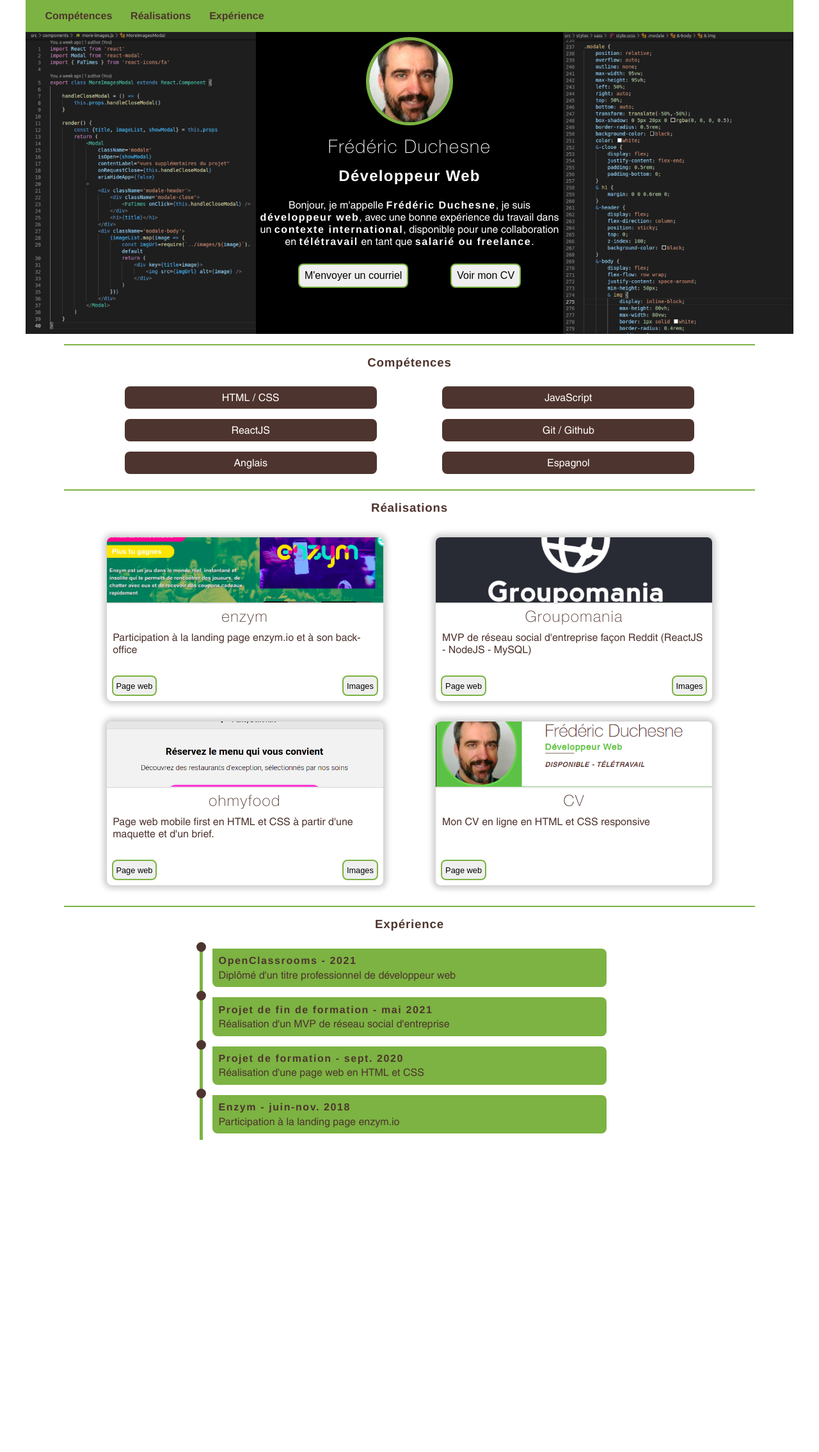
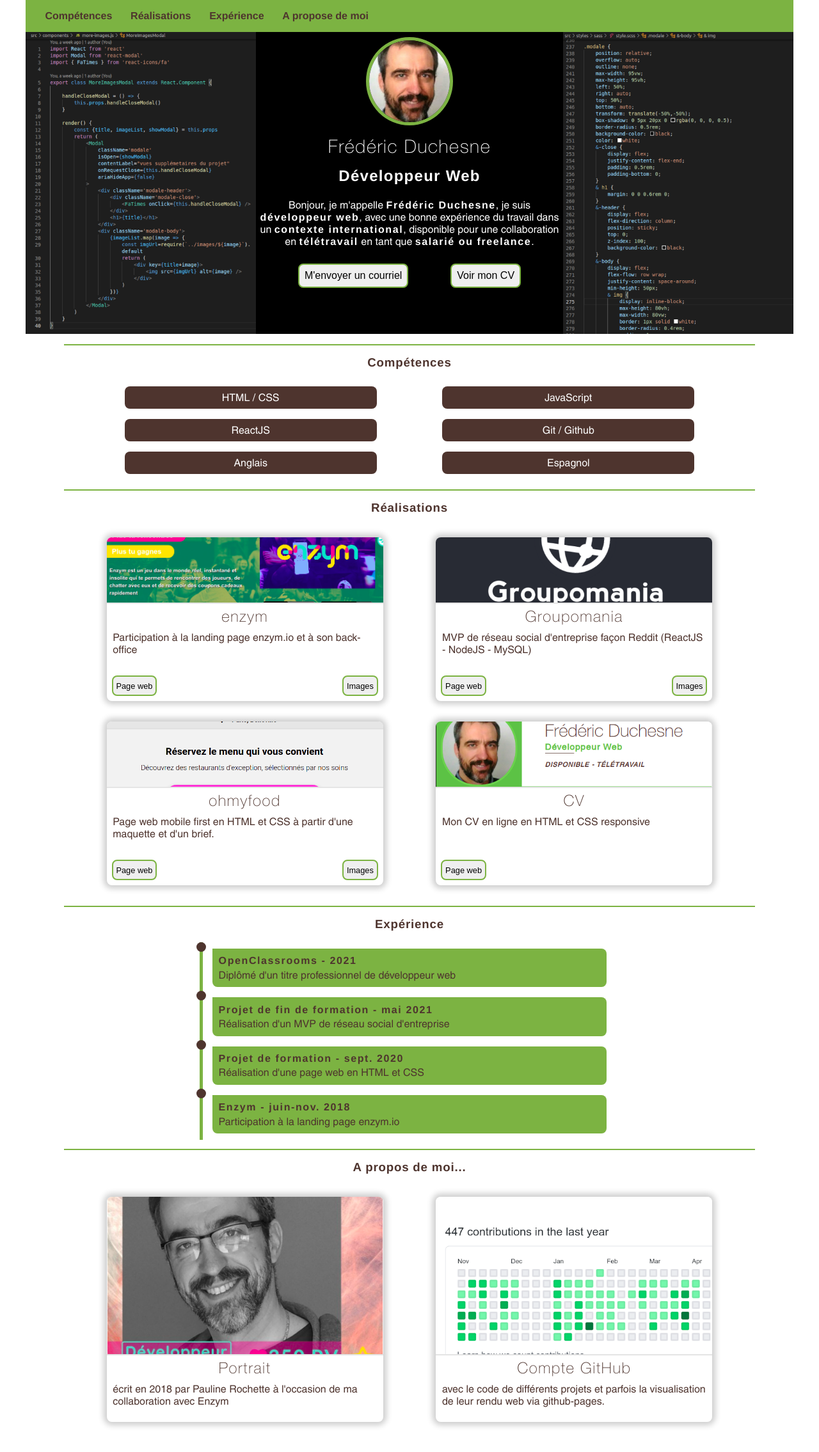
Before and after one commit to Ethnolatin/portfolio, a React (Create React App) app: page / in a window 1280 px wide. Shown: the whole page at 64% size. Before the commit the page ends 1782 px from the top, so only its background shows below. Built offline with nearby package versions, Linux system fonts and the light colour scheme.

Commit message:
add about-me section

```diff
--- a/src/App.js
+++ b/src/App.js
@@ -4,7 +4,7 @@ import { Header } from './components/header'
 import { Skills } from './components/skills'
 import { Experience } from './components/experience'
 import { Achievements } from './components/achievements'
-// import { AboutMe } from './components/about-me'
+import { AboutMe } from './components/about-me'
 
 
 function App() {
@@ -16,7 +16,7 @@ function App() {
       <Skills />
       <Achievements />
       <Experience />
-      {/* <AboutMe /> */}
+      <AboutMe />
     </main>
   )
 }
--- /dev/null
+++ b/src/components/about-me.js
@@ -0,0 +1,42 @@
+const items = [
+    {
+        imgName: 'portrait.png',
+        title: 'Portrait',
+        description: "écrit en 2018 par Pauline Rochette à l'occasion de ma collaboration avec Enzym",
+        linkUrl: 'https://medium.com/enzym-fr/fred-d%C3%A9veloppeur-junior-297c39129f6a',
+    },
+    {
+        imgName: 'github.png',
+        title: 'Compte GitHub',
+        description: 'avec le code de différents projets et parfois la visualisation de leur rendu web via github-pages.',
+        linkUrl: 'https://github.com/Ethnolatin'
+    }
+]
+
+export const AboutMe = () => {
+    return (
+        <section id="aboutMe">
+            <h3>A propos de moi...</h3>
+            <div className='list items'>
+                {items.map((item, index) => {
+                    const imgUrl=require(`../images/${item.imgName}`).default
+                    return (
+                        <div
+                            key={index}
+                            className='card items'
+                            onClick={() => {window.open(`${item.linkUrl}`, '_blank')}}
+                        >
+                            <div className="card-header">
+                                <img src={imgUrl} alt={item.title} />
+                            </div>
+                            <div className="card-body">
+                                <h1>{item.title}</h1>
+                                <p>{item.description}</p>
+                            </div>
+                        </div>
+                    )
+                })}
+            </div>
+        </section>
+    )
+}
--- a/src/components/navbar.js
+++ b/src/components/navbar.js
@@ -54,6 +54,18 @@ export class Navbar extends React.Component {
                                 Expérience
                             </Link>
                         </li>
+                        <li>
+                            <Link
+                                to="aboutMe"
+                                spy={true}
+                                smooth={true}
+                                duration={500}
+                                className='navbar-link'
+                                activeClass='active'
+                            >
+                                A propose de moi
+                            </Link>
+                        </li>
                     </ul>
 
                     </div>
--- a/src/styles/css/style.css
+++ b/src/styles/css/style.css
@@ -11,6 +11,7 @@
 body {
   max-width: 1200px;
   margin: auto;
+  margin-bottom: 2rem;
   font-family: "Helvetica", sans-serif;
   color: #4E342E;
 }
@@ -274,6 +275,17 @@ header h1 {
   object-fit: contain;
 }
 
+.items .card {
+  cursor: pointer;
+  height: 22rem;
+}
+.items .card-header {
+  height: 70%;
+}
+.items .card-header-img {
+  object-fit: cover;
+}
+
 @media screen and (min-width: 640px) {
   .navbar button {
     display: none;
--- a/src/styles/sass/style.scss
+++ b/src/styles/sass/style.scss
@@ -19,6 +19,7 @@ $secondary: #7CB342;
 body {
     max-width: 1200px;
     margin: auto;
+    margin-bottom: 2rem;
     font-family: 'Helvetica', sans-serif;
     color: $primary;
 }
@@ -283,16 +284,18 @@ header {
     }
 }
 
-// .items {
-//     & .card {
-//         // height: 25rem;
-//         &-header {
-//             height: 80%;
-//         }
-
-//     }
-
-// }
+.items {
+    & .card {
+        cursor: pointer;
+        height: 22rem;
+        &-header {
+            height: 70%;
+            &-img {
+                object-fit: cover;
+            }
+        }
+    }
+}
 
 @media screen and (min-width: 640px) {
     .navbar {
```
Also changed, not shown: src/images/github.png (added), 1 other file (tests, documents, lock files or other folders).
